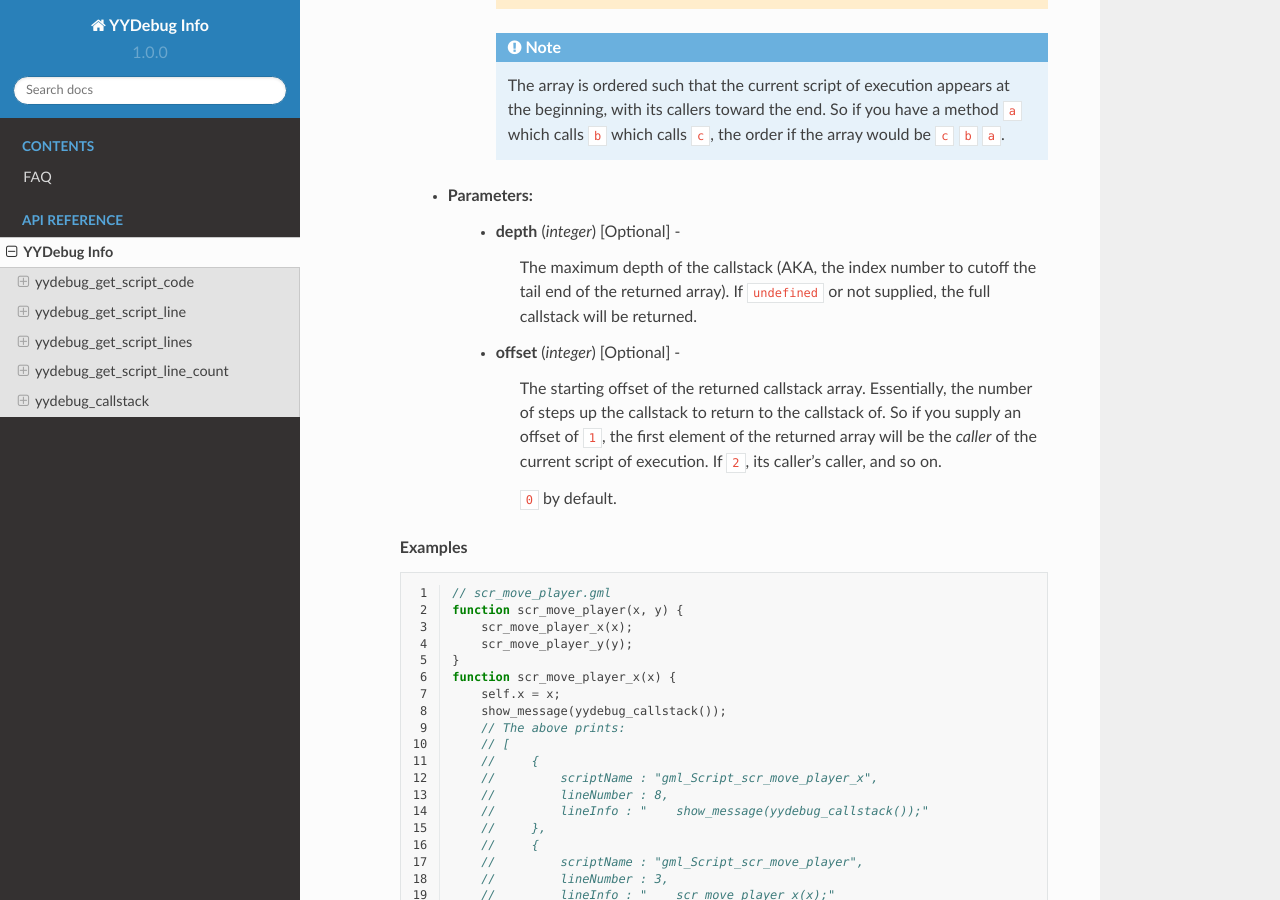
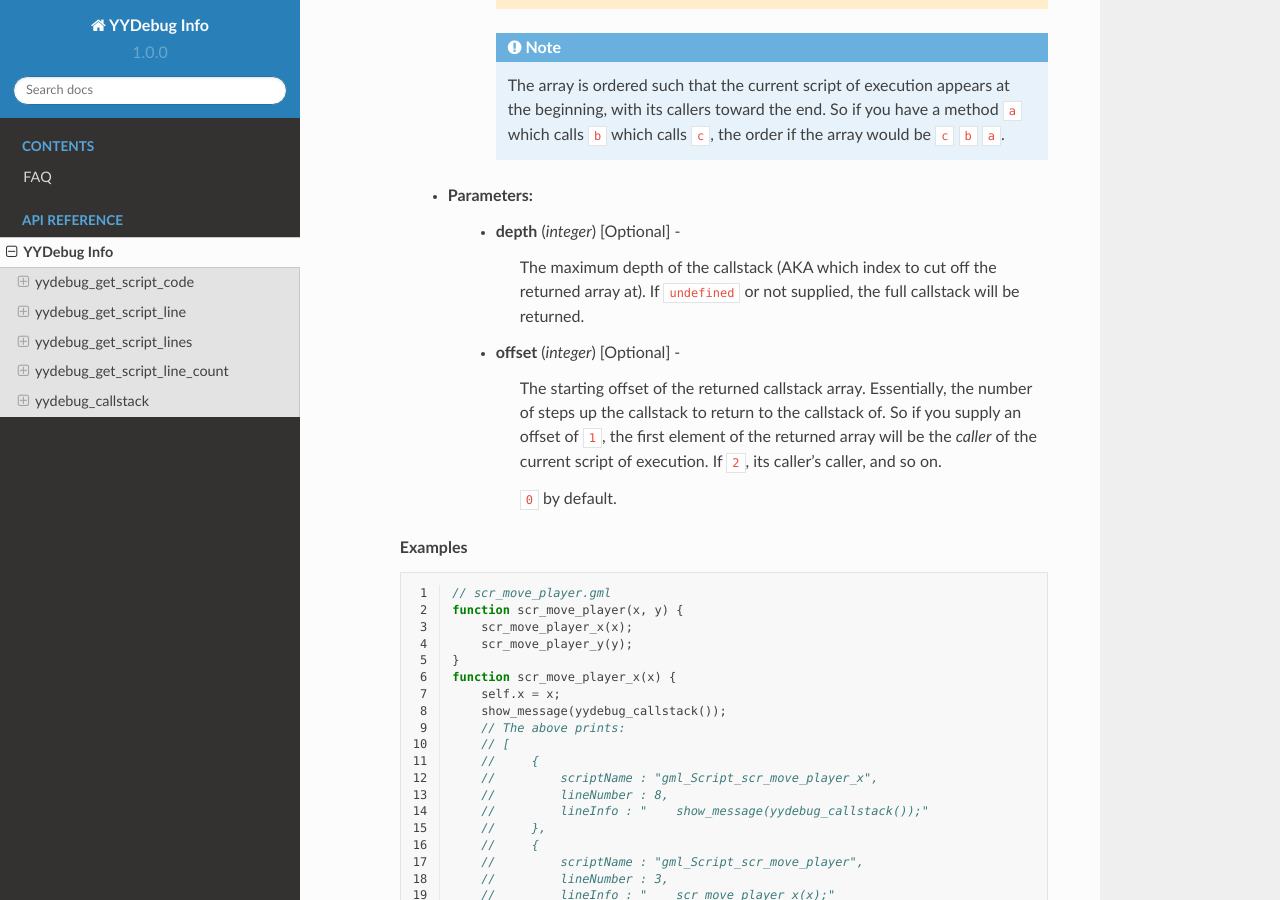
Before and after one commit to pixel-coffee/yydebuginfodocs, a Sphinx documentation site: the page built from docs/source/yydebug_info.rst, in a window 1280 px wide and 900 px high, scrolled down 4170 px. Built offline with Sphinx 7.4.7 and the Read the Docs theme 2.0.0, drawn with Linux system fonts in a browser that asks for light colours.

Commit message:
Update yydebug_info.rst

```diff
--- a/docs/source/yydebug_info.rst
+++ b/docs/source/yydebug_info.rst
@@ -187,7 +187,7 @@
 
    2. The GML script name and line number are separated into different struct members.
 
-   3. Unlike ``debug_get_callstack()``, there is no unneeded trailing `0` at the end of the array.
+   3. Unlike ``debug_get_callstack()``, there is no unneeded trailing ``0`` at the end of the array.
 
        * **Returns:** (*array* [ *struct* ])
 
@@ -219,7 +219,7 @@
 
            * **depth** (*integer*) [Optional] -
 
-               The maximum depth of the callstack (AKA, the index number to cutoff the tail end of the returned array).
+               The maximum depth of the callstack (AKA which index to cut off the returned array at).
                If ``undefined`` or not supplied, the full callstack will be returned.
 
            * **offset** (*integer*) [Optional] -
```
